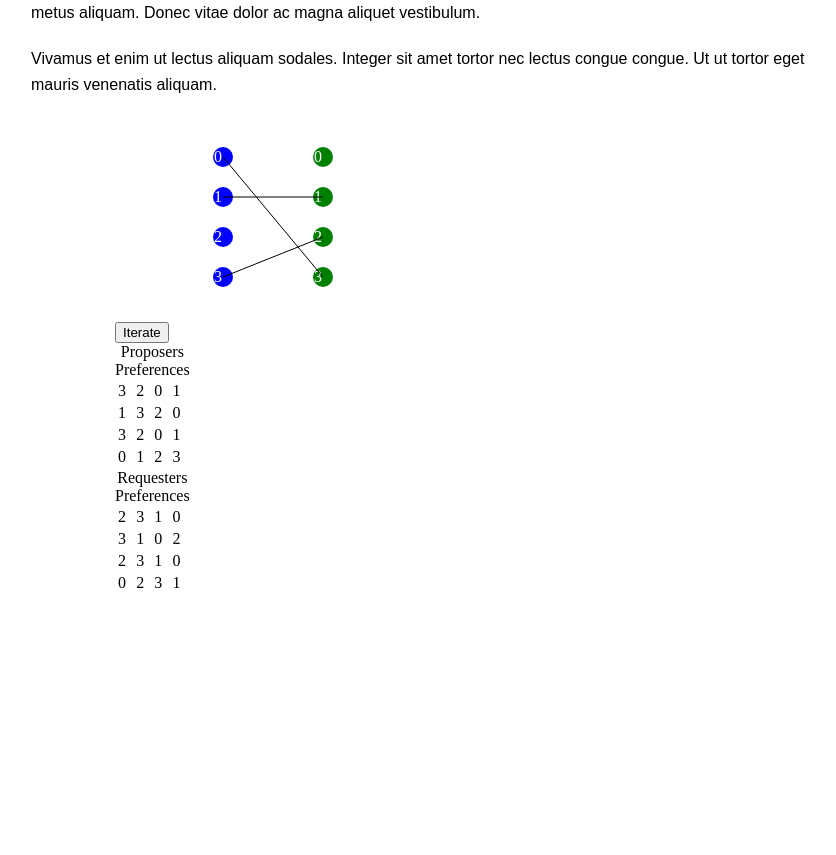
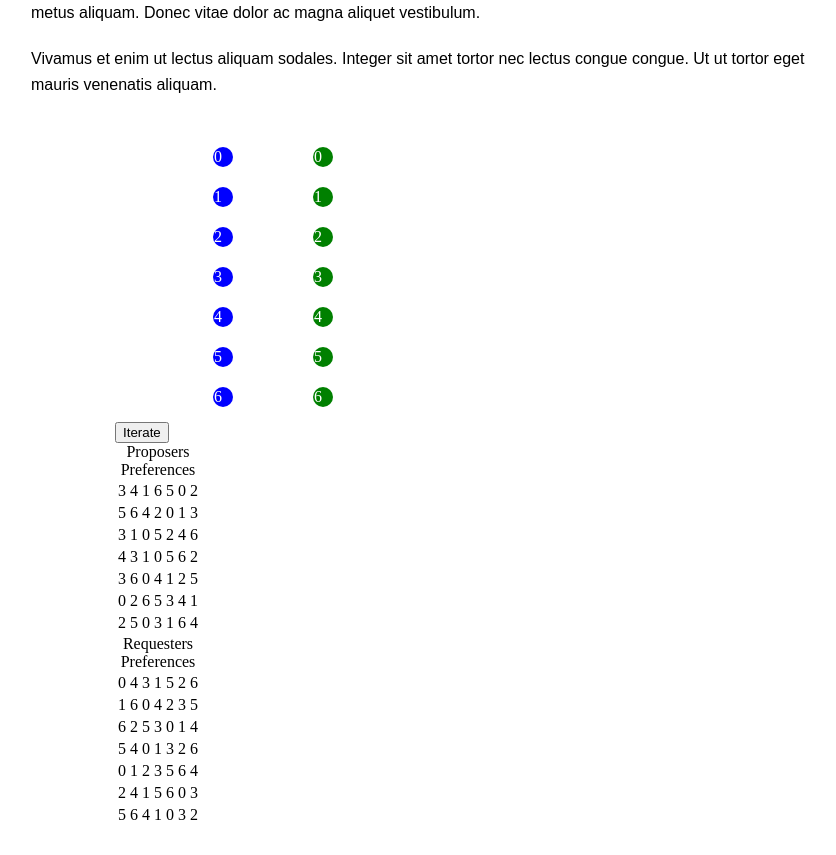
Before and after one commit to Qcallahan/DatingAppsSim, a SvelteKit app: page / in a window 1280 px wide. Shown: the part 1320-2175 px from the top of the page, without its empty margins (209-1045 px from the left). Before the commit the page ends 1943 px from the top, so only its background shows below. Built offline with nearby package versions, Linux system fonts and the light colour scheme.

Commit message:
added cell color change for proposers

```diff
--- a/src/components/App.svelte
+++ b/src/components/App.svelte
@@ -52,23 +52,27 @@
   </div>
 
   <div id="container" style="display: flex; justify-content: center; align-items: center;">
-
-    <div id="table-container">
-
+  <div id="table-container">
     <button on:click={iterate}>Iterate</button>
 
     <!-- SVG for circles and lines -->
-    <svg width="200" height="200">
+    <svg width="300" height="300">
       <!-- Circles for proposers -->
       <g transform="translate(50, 0)">
         <circle cx="0" cy="20" r="10" fill="blue" />
         <circle cx="0" cy="60" r="10" fill="blue" />
         <circle cx="0" cy="100" r="10" fill="blue" />
         <circle cx="0" cy="140" r="10" fill="blue" />
+        <circle cx="0" cy="180" r="10" fill="blue" />
+        <circle cx="0" cy="220" r="10" fill="blue" />
+        <circle cx="0" cy="260" r="10" fill="blue" />
         <text x="-5" y="25" fill="white" text-anchor="middle">0</text>
         <text x="-5" y="65" fill="white" text-anchor="middle">1</text>
         <text x="-5" y="105" fill="white" text-anchor="middle">2</text>
         <text x="-5" y="145" fill="white" text-anchor="middle">3</text>
+        <text x="-5" y="185" fill="white" text-anchor="middle">4</text>
+        <text x="-5" y="225" fill="white" text-anchor="middle">5</text>
+        <text x="-5" y="265" fill="white" text-anchor="middle">6</text>
       </g>
 
       <!-- Circles for requesters -->
@@ -77,12 +81,17 @@
         <circle cx="0" cy="60" r="10" fill="green" />
         <circle cx="0" cy="100" r="10" fill="green" />
         <circle cx="0" cy="140" r="10" fill="green" />
+        <circle cx="0" cy="180" r="10" fill="green" />
+        <circle cx="0" cy="220" r="10" fill="green" />
+        <circle cx="0" cy="260" r="10" fill="green" />
         <text x="-5" y="25" fill="white" text-anchor="middle">0</text>
         <text x="-5" y="65" fill="white" text-anchor="middle">1</text>
         <text x="-5" y="105" fill="white" text-anchor="middle">2</text>
         <text x="-5" y="145" fill="white" text-anchor="middle">3</text>
+        <text x="-5" y="185" fill="white" text-anchor="middle">4</text>
+        <text x="-5" y="225" fill="white" text-anchor="middle">5</text>
+        <text x="-5" y="265" fill="white" text-anchor="middle">6</text>
       </g>
-
       <!-- Lines connecting requesters to proposers -->
       <g transform="translate(50, 0)">
         {#each gs.requesterMatch as match, index}
@@ -96,7 +105,8 @@
       </g>
     </svg>
   </div>
-  </div>
+</div>
+
 
 </main>
 
@@ -310,10 +320,10 @@ class GS {
     }
 }
 
-let gs = new GS(4)
+let gs = new GS(7)
 console.log(gs.proposers)
 console.log(gs.requesters)
-gs.iterate()
+//gs.iterate()
 console.log(gs.requesterMatch)
 
 
@@ -359,6 +369,7 @@ function createTableElement(captionText, data) {
 
 function iterate() {
     gs.iterate();
+
     // Redraw lines
     const lines = document.querySelectorAll('line');
     lines.forEach((line, index) => {
@@ -374,8 +385,18 @@ function iterate() {
       }
     });
 
-  console.log(gs.requesterMatch)
-
+    // Change cell colors in proposers table
+    const proposersTable = document.querySelector('#table-container table');
+    const rows = proposersTable.querySelectorAll('tr');
+    rows.forEach((row, rowIndex) => {
+      const cells = row.querySelectorAll('td');
+      cells.forEach((cell, cellIndex) => {
+        if (cellIndex === gs.proposerIndex[rowIndex] - 1) {
+          cell.style.backgroundColor = 'yellow'; // Change cell color
+        } else {
+          cell.style.backgroundColor = ''; // Reset cell color
+        }
+      });
+    });
 }
-
 </script>
```
